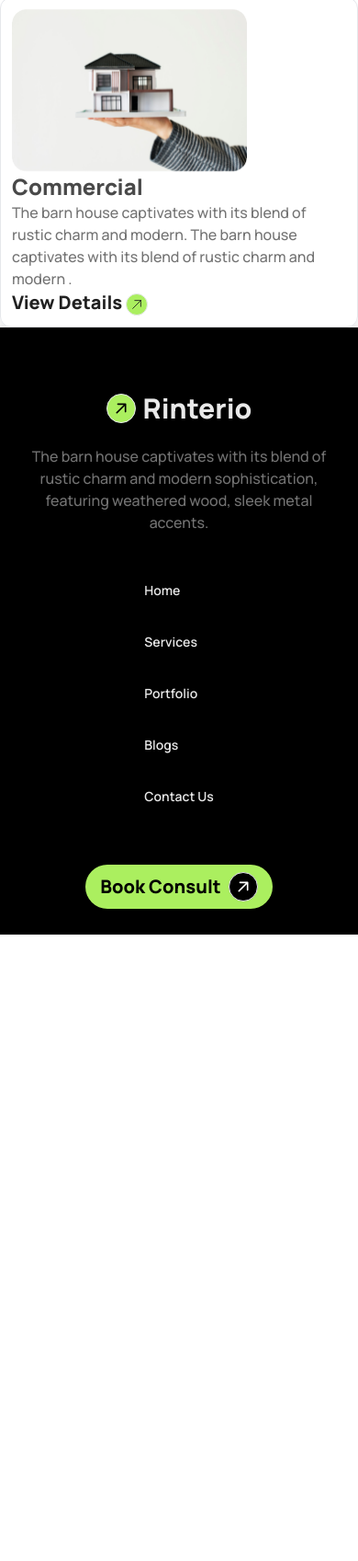
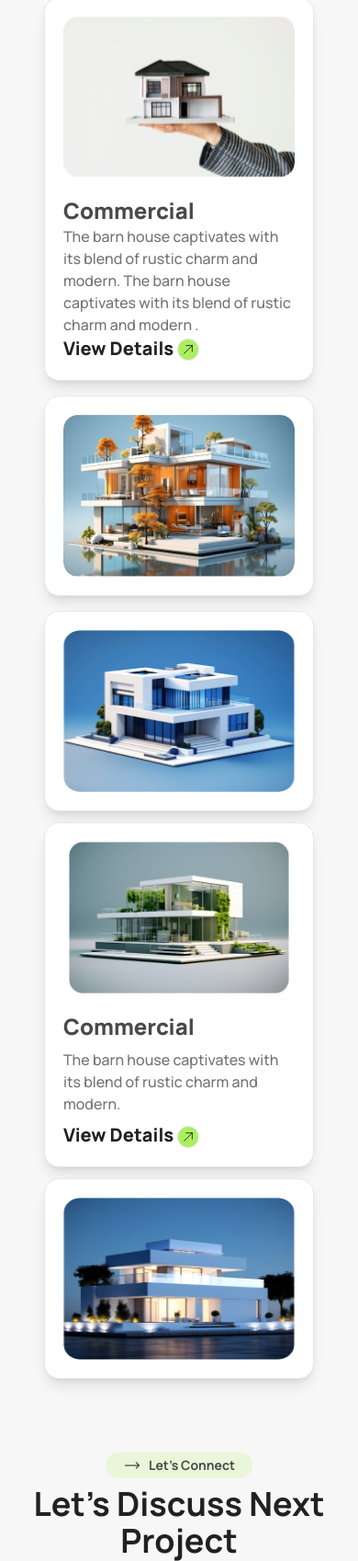
Before and after one commit to helal3419/Assignment-03, a plain HTML site: page index.html in a window 390 px wide. Shown: the part 4126-5823 px from the top of the page at 92% size. Before the commit the page ends 5142 px from the top, so only its background shows below. Drawn offline with nearby package versions, Linux system fonts and the light colour scheme.

Commit message:
complete our challenging project Our Latest Portfolio  and complete responsiv

```diff
--- a/index.html
+++ b/index.html
@@ -127,7 +127,7 @@
 
 
     <!--this is main section-->
-    <main class="container mx-auto bg-[#f0efef]">
+    <main class="container mx-auto bg-[#f8f7f7]">
         <!--this is design live space  section -->
         <section class="py-16">
             <img class="h-8 px-8 pb-1 hidden lg:flex" src="./assets/Vector.png" alt="">
@@ -271,7 +271,7 @@
          </section>
 
           <!--this is our challenging project Our Latest Portfolio-->
-          <section class=" bg-[#FFFFFF] pt-16">
+          <section class="  pt-16">
 
             <!--this is our latest portfolio text -->
             <a class="flex justify-center items-center ">
@@ -283,14 +283,13 @@
             <h1 class="font-bold text-4xl text-[#212121] pt-2 text-center">Our Latest Portfolio</h1>
             <p class="font-medium text-base text-[#494949] text-center p-8 md:px-10 lg:px-44">The barn house captivates with its blend of rustic charm and modern sophistication, featuring weathered wood, sleek metal accents.</p>
 
-            <!--this is owr protfolio top project 3 content-->
+            <!--this is owr protfolio top project 2 content-->
             <div>
-                <!--contentent number 1-->
-                <div class=" ">
-                    <div class="  shadow-xl items-center p-3 border rounded-xl">
-                        <div class="grid grid-rows-1">
-                            <img class="w-64" src="./assets/img1.png" alt="">
-                            <div class="">
+                <!--content number 1-->
+                <div class=" pb-4 px-12 flex  justify-center items-center gap-4 flex-col md:flex-row" >
+                    <div class="flex justify-center items-center flex-col border rounded-2xl shadow-lg p-5     gap-5 bg-white basis-3/4 md:flex-row gap-10 ">
+                        <img class="w-72" src="./assets/img1.png" alt="">
+                        <div >
                             <h2 class="text-2xl text-[#494949] font-extrabold">Commercial</h2>
                             <p class="font-medium text-base text-[#737373]">The barn house captivates with its blend of rustic charm and modern. The barn house captivates with its blend of rustic charm and modern .</p>
                               <a class="font-extrabold text-xl text-[#212121]">View Details
@@ -300,20 +299,59 @@
                               </a>
                           </div>
                     </div>
+                 <!--content number 2-->
+                    <div class="border rounded-2xl p-5 bg-white shadow-lg basis-1/4">
+                    <img class="w-72 h-44 rounded-2xl" src="./assets/img2.png" alt="">
+                    </div>
+                </div>
+
+                <!--this is owr protfolio bottom project 3 content-->
+
+                <div class="flex flex-col px-12 gap-3 pb-20 md:flex-row">
+                    <!--content number 3-->
+                    <div class="border rounded-2xl p-5 bg-white shadow-lg basis-3/12">
+                        <img class="w-72 h-44 rounded-2xl" src="./assets/img3.png" alt="">
+                    </div>
+                    <!--content number 4-->
+                    <div class="flex justify-center items-center flex-col border rounded-2xl shadow-lg p-5     gap-5 bg-white basis-6/12 md:flex-row gap-10 ">
+                        <img class="w-60" src="./assets/img4.png" alt="">
+                        <div >
+                            <h2 class="text-2xl text-[#494949] font-extrabold">Commercial</h2>
+                            <p class="font-medium text-base text-[#737373] py-2">The barn house captivates with its blend of rustic charm and modern. </p>
+                              <a class="font-extrabold text-xl text-[#212121]">View Details
+                                  <svg xmlns="http://www.w3.org/2000/svg" fill="none" viewBox="0 0 24 24" stroke-width="1.5" stroke="currentColor" class="size-6 bg-house-btn border rounded-full p-1 inline">
+                                      <path stroke-linecap="round" stroke-linejoin="round" d="m4.5 19.5 15-15m0 0H8.25m11.25 0v11.25" />
+                                    </svg>
+                              </a>
+                          </div>
 
                 </div>
+                           <!--content number 5-->
+                    <div class="border rounded-2xl p-5 bg-white shadow-lg basis-3/12">
+                        <img class="w-72 h-44 rounded-2xl" src="./assets/img5.png" alt="">
                     </div>
-                <!--contentent number 2-->
-                <div></div>
-                <!--contentent number 2-->
-                <div>
 
-                </div>
+
+
+
+
+
             </div>
 
 
           </section>
 
+         <!--this is owr input login content-->
+         <section>
+                <!--this is Let’s Discuss Next Project text -->
+                <a class="flex justify-center items-center ">
+                    <button class="  rounded-3xl bg-[#ABEF5F33] text-[#494949] border-none text-sm h-7 w-40 gap-2  flex items-center justify-center font-bold p-1 "> <svg xmlns="http://www.w3.org/2000/svg" fill="none" viewBox="0 0 24 24" stroke-width="1.5" stroke="currentColor" class="size-5">
+                         <path stroke-linecap="round" stroke-linejoin="round" d="M17.25 8.25 21 12m0 0-3.75 3.75M21 12H3" /> </svg>
+                         Let’s Connect </button>
+                        </a>
+                        <h1 class="font-bold text-4xl text-[#212121] pt-2 text-center">Let’s Discuss Next Project</h1>
+                        <p class="font-medium text-base text-[#494949] text-center p-8 md:px-10 lg:px-44">The barn house captivates with its blend of rustic charm and modern sophistication, featuring weathered wood, sleek metal accents.</p>
+         </section>
 
 
 
```
Lines whose indentation alone changed are shown as unchanged.
